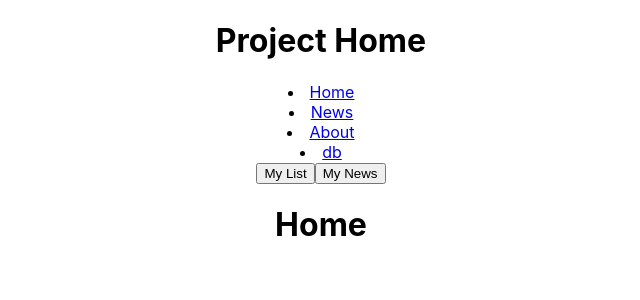
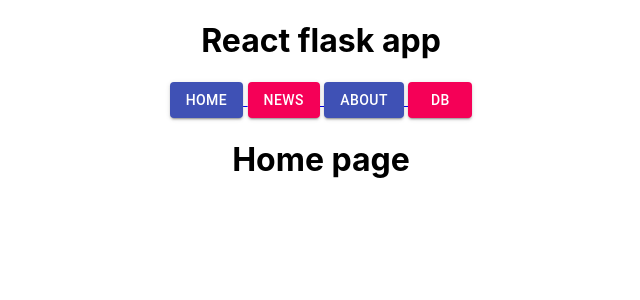
Before and after one commit to smdarman/React-flask, a React (Create React App) app in the folder client/: page / in a window 1280 px wide. Shown: the top 300 px of the page, without its empty margins (319-959 px from the left). Built offline with nearby package versions, Linux system fonts and the light colour scheme.

Commit message:
detail m ui

```diff
--- a/client/package.json
+++ b/client/package.json
@@ -3,6 +3,7 @@
   "version": "0.1.0",
   "private": true,
   "dependencies": {
+    "@material-ui/core": "^4.11.0",
     "@testing-library/jest-dom": "^4.2.4",
     "@testing-library/react": "^9.5.0",
     "@testing-library/user-event": "^7.2.1",
--- a/client/src/App/App.js
+++ b/client/src/App/App.js
@@ -1,5 +1,6 @@
 import React, { Component } from "react";
 import { BrowserRouter as Router, Switch, Route, Link } from "react-router-dom";
+import Button from "@material-ui/core/Button";
 import "./App.css";
 import Home from "./pages/Home";
 import List from "./pages/List";
@@ -37,35 +38,49 @@
     return (
       <Router>
         <div className="App">
-          <h1>Project Home</h1>
-          <li>
-            <Link to="./">Home</Link>
-          </li>
-          <li>
-            <Link to="./News">News</Link>
-          </li>
-          <li>
-            <Link to="./About">About</Link>
-          </li>
-          <li>
-            <Link to="./db">db</Link>
-          </li>
+          <h1>React flask app</h1>
 
-          <Link to={"./list"}>
-            <button variant="raised">My List</button>
-          </Link>
-          <Link to={"./News"}>
-            <button variant="raised">My News</button>
+          <Link to="./">
+            {" "}
+            <Button variant="contained" color="primary">
+              Home
+            </Button>
           </Link>
 
+          <Link to="./News">
+            {" "}
+            <Button variant="contained" color="secondary">
+              News
+            </Button>
+          </Link>
+
+
+            <Link to="./About">
+              {" "}
+              <Button variant="contained" color="primary">
+                About
+              </Button>
+            </Link>
+
+
+            <Link to="./db">
+              {" "}
+              <Button variant="contained" color="secondary">
+                Db
+              </Button>
+            </Link>
+
+
+
+
           <Switch>
+            {/* this is router creation section */}
             <Route exact path="/" component={Home} />
             <Route exact path="/" component={Home} />
             <Route path="/list" component={List} />
             <Route path="/News" component={News} />
             <Route path="/About" component={About} />
             <Route path="/db" component={db} />
-
           </Switch>
         </div>
       </Router>
--- a/client/src/App/pages/Home.js
+++ b/client/src/App/pages/Home.js
@@ -6,7 +6,7 @@
   render() {
     return (
 
-      <h1>Home</h1>
+      <h1>Home page</h1>
     // <div className="App">
     //   <h1>Project Home</h1>
     //   <li>
```
Also changed, not shown: 1 other file (tests, documents, lock files or other folders).
